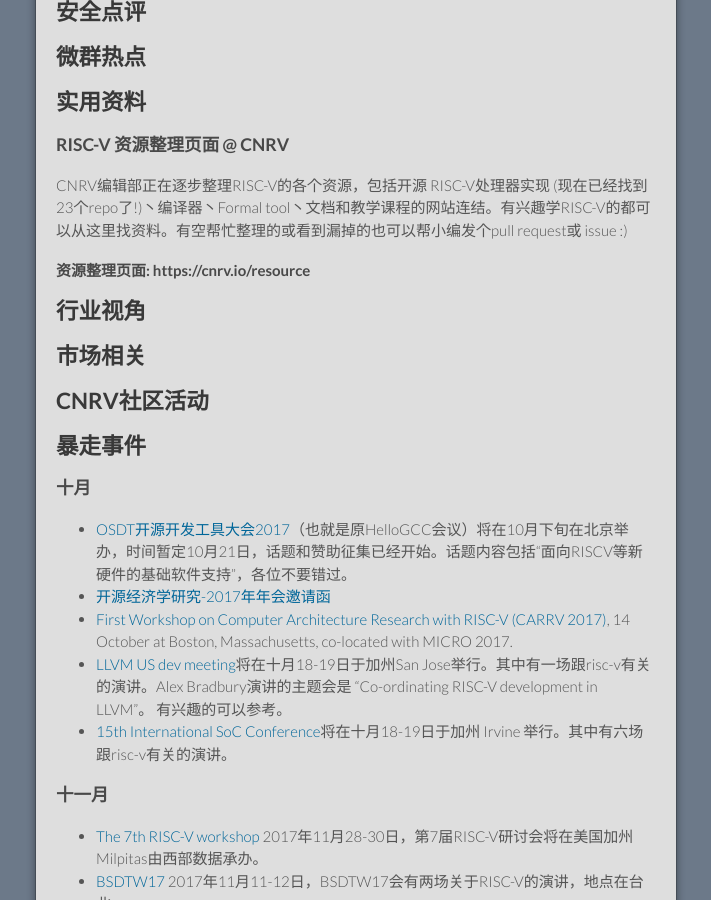
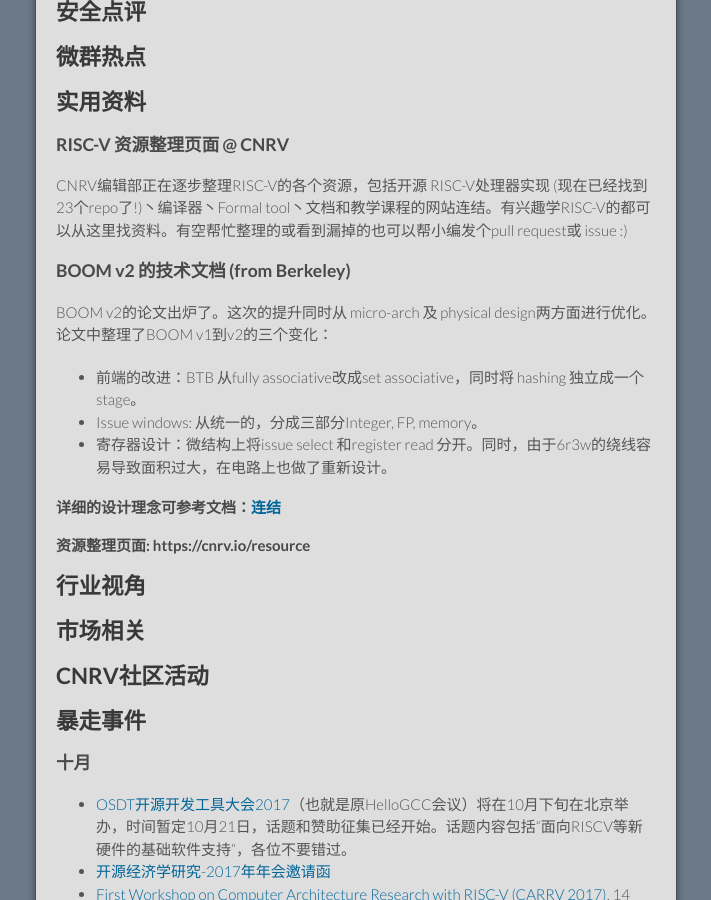
Before and after one commit to cnrv/home, a Jekyll site: the page built from bi-week-rpts/2017-10-12.md, in a window 1280 px wide and 900 px high, scrolled down 3466 px. Shown: the whole window, without its empty margins (284-995 px from the left). Built offline with Jekyll 4.4.1, drawn with Linux system fonts in a browser that asks for light colours; Markdown is read by kramdown in place of the engine named in the settings; comment, search, counter and statistics services are not loaded; our own code applies the rules of GitHub Pages for plain Markdown files.

Commit message:
增加BOOMv2的內容

```diff
--- a/bi-week-rpts/2017-10-12.md
+++ b/bi-week-rpts/2017-10-12.md
@@ -141,6 +141,15 @@
 ### RISC-V 资源整理页面 @ CNRV
 CNRV编辑部正在逐步整理RISC-V的各个资源，包括开源 RISC-V处理器实现 (现在已经找到23个repo了!)丶编译器丶Formal tool丶文档和教学课程的网站连结。有兴趣学RISC-V的都可以从这里找资料。有空帮忙整理的或看到漏掉的也可以帮小编发个pull request或 issue :)
 
+### BOOM v2 的技术文档 (from Berkeley)
+BOOM v2的论文出炉了。这次的提升同时从 micro-arch 及 physical design两方面进行优化。论文中整理了BOOM v1到v2的三个变化：
+
+- 前端的改进：BTB 从fully associative改成set associative，同时将 hashing 独立成一个stage。
+- Issue windows: 从统一的，分成三部分Integer, FP, memory。
+- 寄存器设计：微结构上将issue select 和register read 分开。同时，由于6r3w的绕线容易导致面积过大，在电路上也做了重新设计。
+
+#### 详细的设计理念可参考文档：[连结](https://www2.eecs.berkeley.edu/Pubs/TechRpts/2017/EECS-2017-157.pdf)
+
 #### 资源整理页面: https://cnrv.io/resource
 
 ## 行业视角
```
